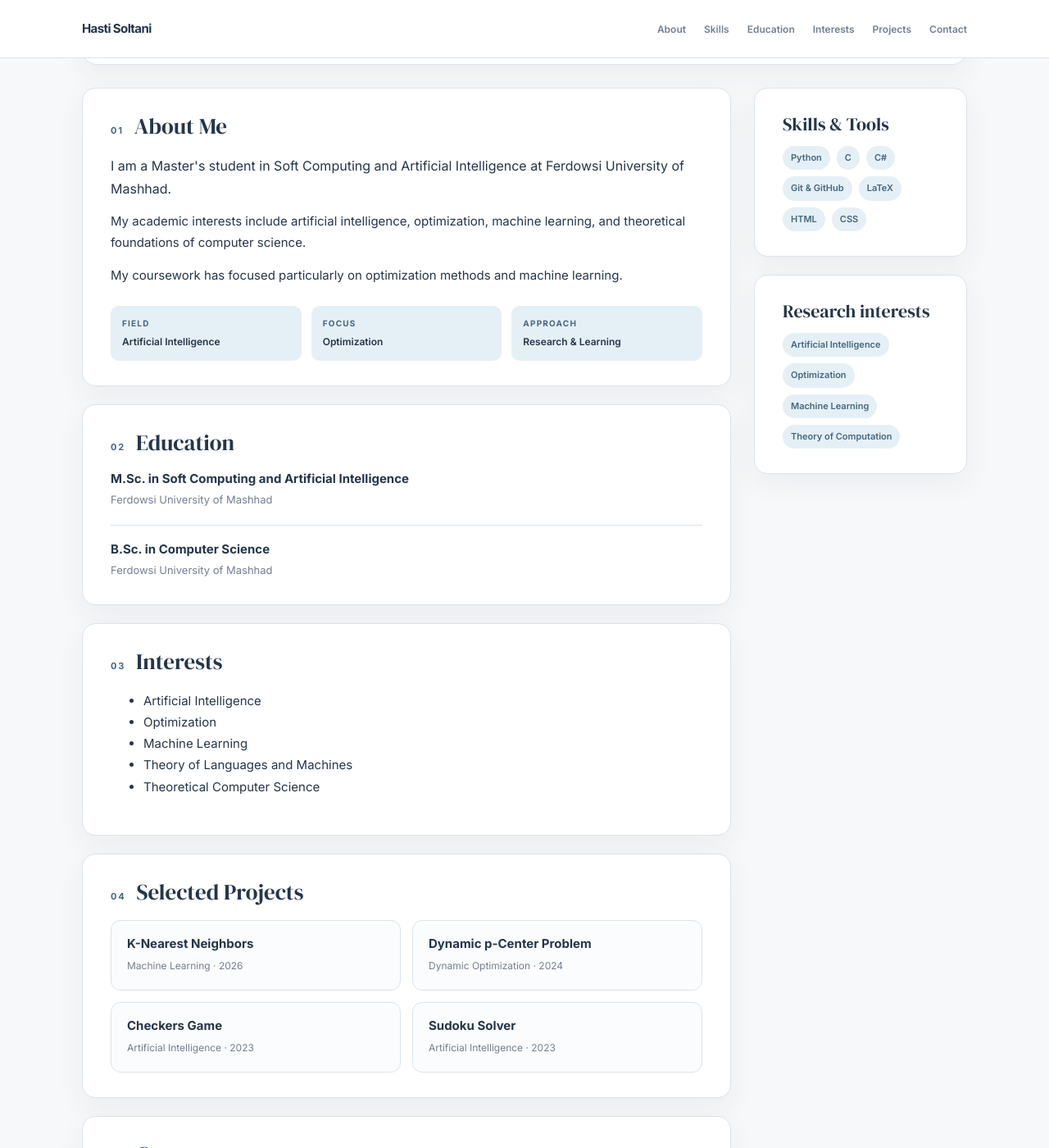
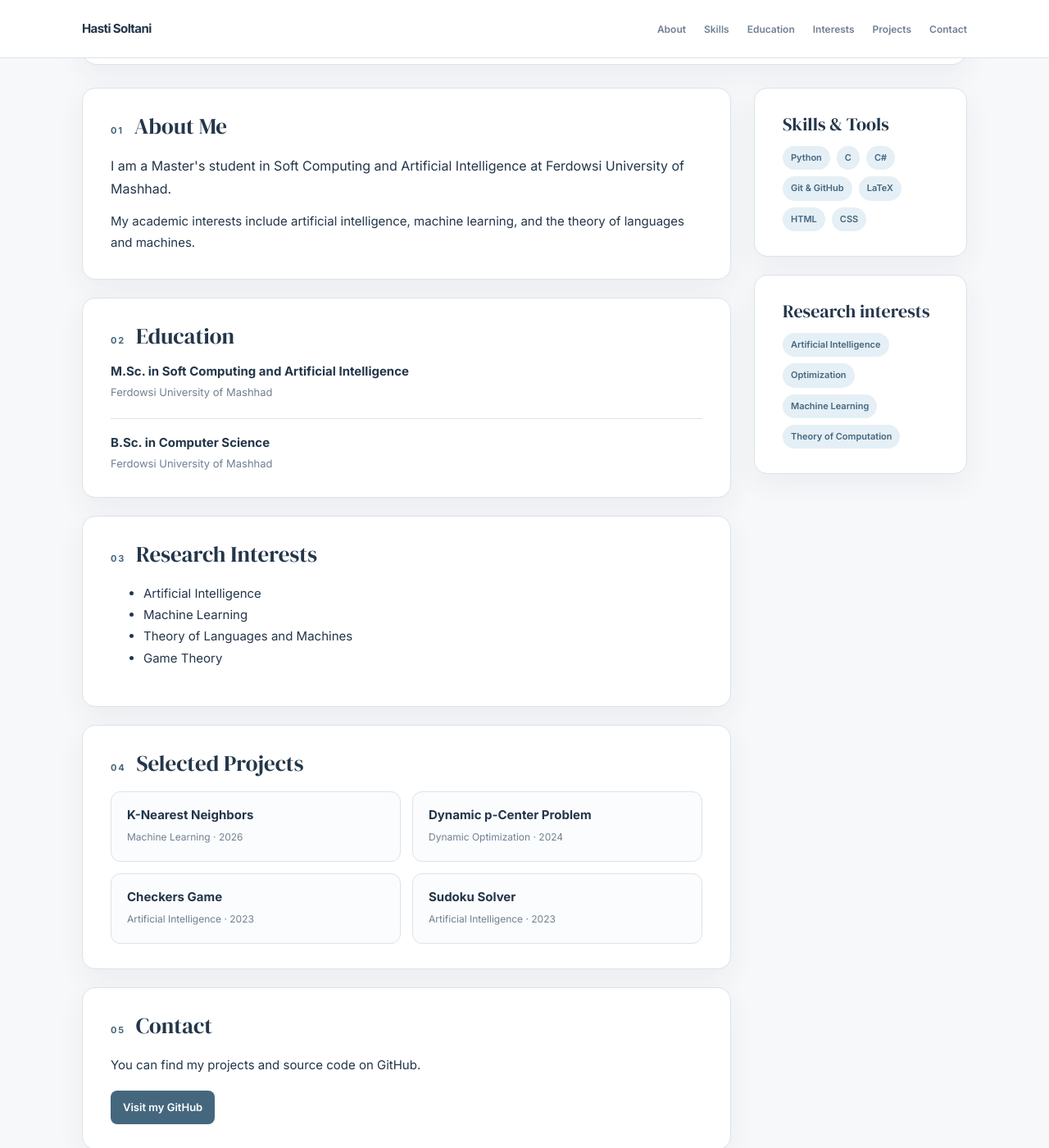
Before and after one commit to Hasti-Soltani/Hasti-Soltani.github.io, a Jekyll site: the page built from index.md, in a window 1280 px wide and 1400 px high, scrolled down 407 px. Shown: the whole window at 82% size. Built offline with Jekyll 4.4.1, drawn with Linux system fonts in a browser that asks for light colours.

Commit message:
Update index.md

```diff
--- a/index.md
+++ b/index.md
@@ -14,24 +14,7 @@ title: Hasti Soltani
 I am a Master's student in Soft Computing and Artificial Intelligence at Ferdowsi University of Mashhad.
 </p>
 
-My academic interests include artificial intelligence, optimization, machine learning, and theoretical foundations of computer science.
-
-My coursework has focused particularly on optimization methods and machine learning.
-
-<div class="meta-list">
-  <div class="meta-item">
-    <span>FIELD</span>
-    <strong>Artificial Intelligence</strong>
-  </div>
-  <div class="meta-item">
-    <span>FOCUS</span>
-    <strong>Optimization</strong>
-  </div>
-  <div class="meta-item">
-    <span>APPROACH</span>
-    <strong>Research & Learning</strong>
-  </div>
-</div>
+My academic interests include artificial intelligence, machine learning, and the theory of languages and machines.
 
 </section>
 
@@ -54,18 +37,17 @@ My coursework has focused particularly on optimization methods and machine learn
 
 </section>
 
-<section class="section" markdown="1">
+<section id="interests" class="section" markdown="1">
 
 <div class="section-heading">
   <span class="section-number">03</span>
-  <h2>Interests</h2>
+  <h2>Research Interests</h2>
 </div>
 
 - Artificial Intelligence
-- Optimization
 - Machine Learning
 - Theory of Languages and Machines
-- Theoretical Computer Science
+- Game Theory
 
 </section>
 
```
